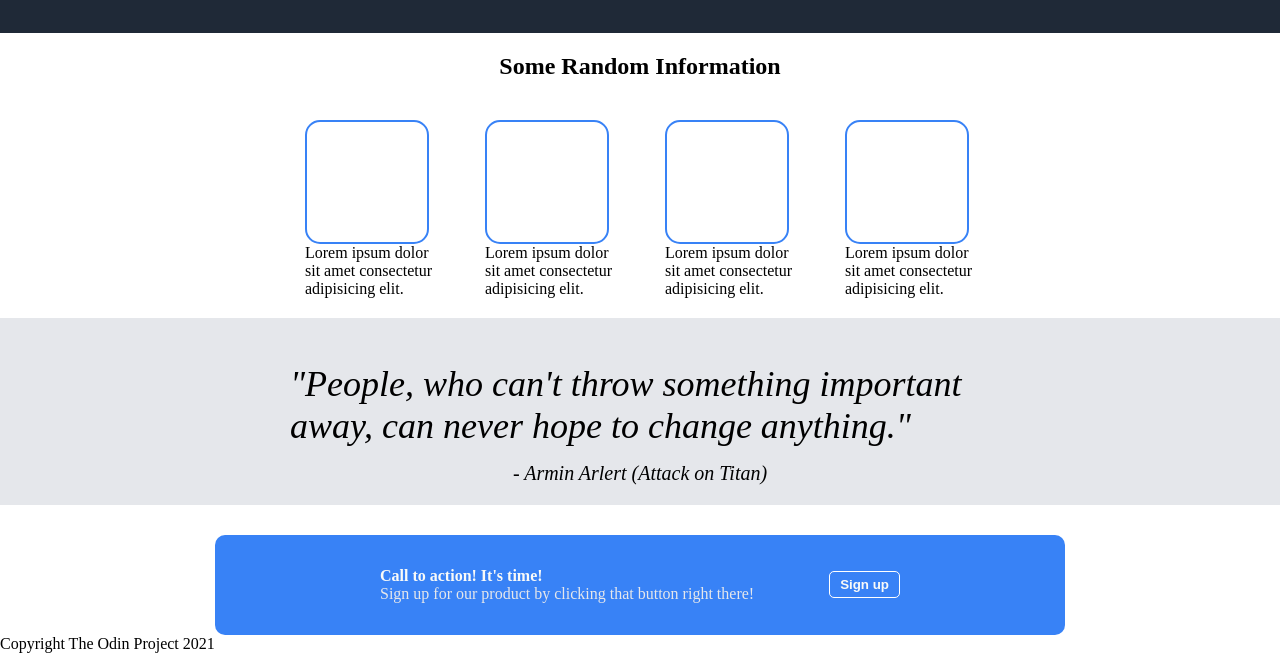
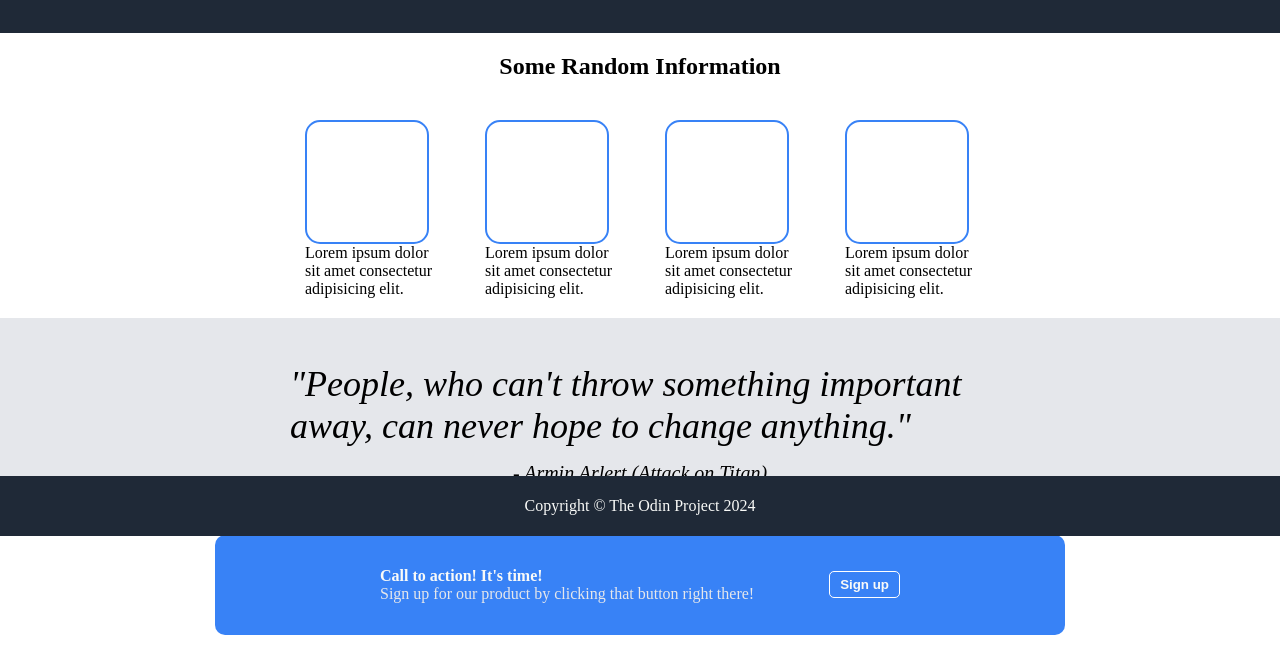
Before and after one commit to aaditya-singh-21/Odin-Landing-Page, a plain HTML site: page index.html in a window 1280 px wide. Shown: the part 264-917 px from the top of the page. Drawn offline with Linux system fonts and the light colour scheme.

Commit message:
Completed styling footer

```diff
--- a/index.html
+++ b/index.html
@@ -55,6 +55,6 @@
         </div>
         <button class="sign-up">Sign up</button>
     </div>
-    <div class="footer">Copyright The Odin Project 2021</div>
+    <div class="footer">Copyright © The Odin Project 2024</div>
 </body>
 </html>
--- a/style.css
+++ b/style.css
@@ -177,3 +177,17 @@ button{
     color: #f9faf8;
     font-weight: bold;
 }
+
+/* footer */
+
+.footer{
+    display: flex;
+    height: 60px;
+    width: 100vw;
+    background-color: #1f2937;
+    color: #f9faf8;
+    justify-content: center;
+    align-items: center;
+    position: fixed;
+    bottom: 0;
+}
```
